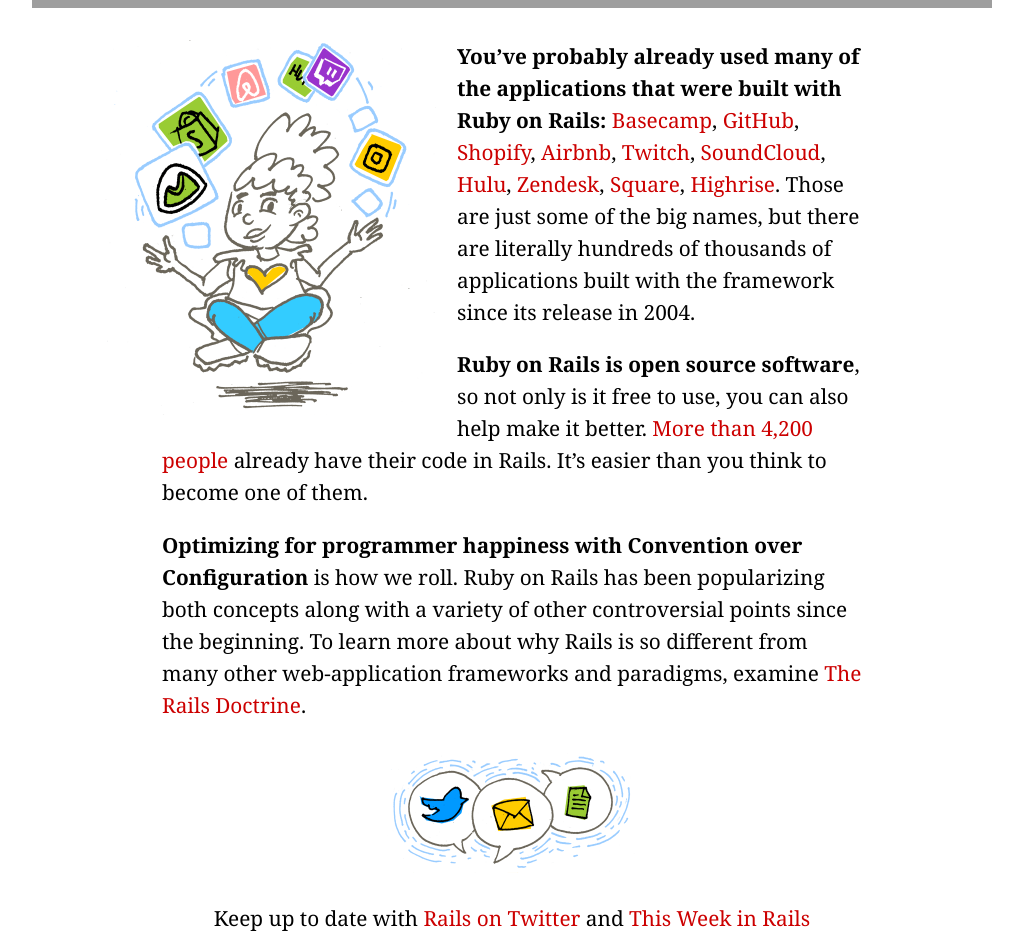
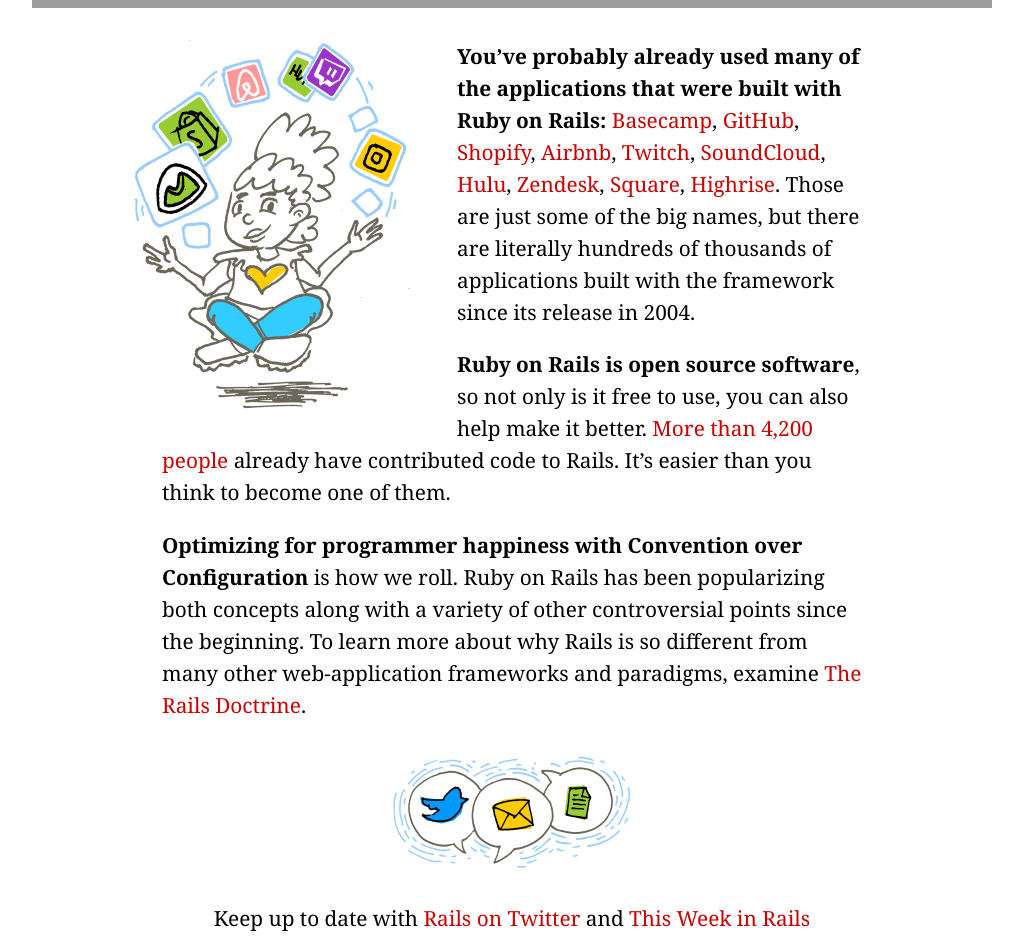
Before and after one commit to rails/homepage, a Jekyll site: the page built from index.html, in a window 1280 px wide. Shown: the part 1267-2219 px from the top of the page, without its empty margins (128-1151 px from the left). Built offline with Jekyll 4.4.1, drawn with Linux system fonts in a browser that asks for light colours; grey boxes are pictures that could not be loaded.

Commit message:
Clarify language

```diff
--- a/index.html
+++ b/index.html
@@ -43,7 +43,7 @@
 
       <p><strong>You’ve probably already used many of the applications that were built with Ruby on Rails:</strong> <a href="https://basecamp.com">Basecamp</a>, <a href="https://github.com">GitHub</a>, <a href="https://shopify.com">Shopify</a>, <a href="https://airbnb.com">Airbnb</a>, <a href="https://twitch.tv">Twitch</a>, <a href="https://soundcloud.com">SoundCloud</a>, <a href="https://hulu.com">Hulu</a>, <a href="https://zendesk.com">Zendesk</a>, <a href="https://square.com">Square</a>, <a href="https://highrisehq.com">Highrise</a>. Those are just some of the big names, but there are literally hundreds of thousands of applications built with the framework since its release in 2004.</p>
 
-      <p><strong>Ruby on Rails is open source software</strong>, so not only is it free to use, you can also help make it better. <a href="http://contributors.rubyonrails.org">More than 4,200 people</a> already have their code in Rails. It’s easier than you think to become one of them.</p>
+      <p><strong>Ruby on Rails is open source software</strong>, so not only is it free to use, you can also help make it better. <a href="http://contributors.rubyonrails.org">More than 4,200 people</a> already have contributed code to Rails. It’s easier than you think to become one of them.</p>
 
       <p><strong>Optimizing for programmer happiness with Convention over Configuration</strong> is how we roll. Ruby on Rails has been popularizing both concepts along with a variety of other controversial points since the beginning. To learn more about why Rails is so different from many other web-application frameworks and paradigms, examine <a href="doctrine">The Rails Doctrine</a>.</p>
     </section>
```
